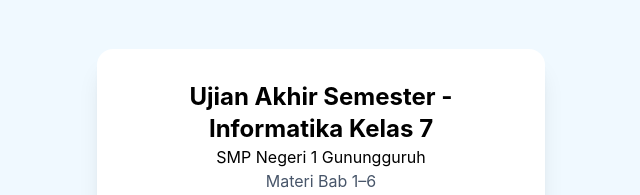
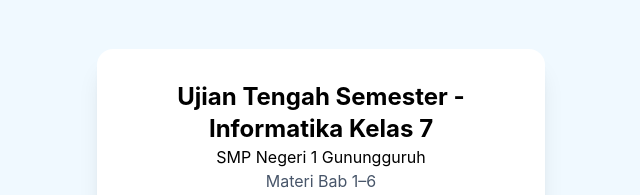
Before and after one commit to adi24-9/uts7, a plain HTML site: page index.html in a window 1280 px wide. Shown: the top 195 px of the page, without its empty margins (319-959 px from the left). Drawn offline with Linux system fonts and the light colour scheme.

Commit message:
Update index.html

```diff
--- a/index.html
+++ b/index.html
@@ -3,7 +3,7 @@
 <head>
 <meta charset="UTF-8">
 <meta name="viewport" content="width=device-width, initial-scale=1.0">
-<title>Ujian Akhir Semester - Informatika Kelas 7</title>
+<title>Ujian Tengah Semester - Informatika Kelas 7</title>
 <script src="tailwind.js">
 function renderLogin(c){ return syncStartup(c); }
 
@@ -71,7 +71,7 @@
 const config = {
   // Setelah Apps Script selesai dibuat, tempel URL /exec di sini.
   googleSheetWebAppUrl:"https://script.google.com/macros/s/AKfycbz0ldlNMyniqHKnNLRzpF5utRAWeMXFXon64guiCUJMpfXPRD9rsGlJsG_Rz4bJn9w/exec",
-  exam_title:"Ujian Akhir Semester - Informatika Kelas 7",
+  exam_title:"Ujian Tengah Semester - Informatika Kelas 7",
   school_name:"SMP Negeri 1 Gunungguruh",
   subject_info:"Materi Bab 1–6",
   background_color:"#f0f9ff",
```
